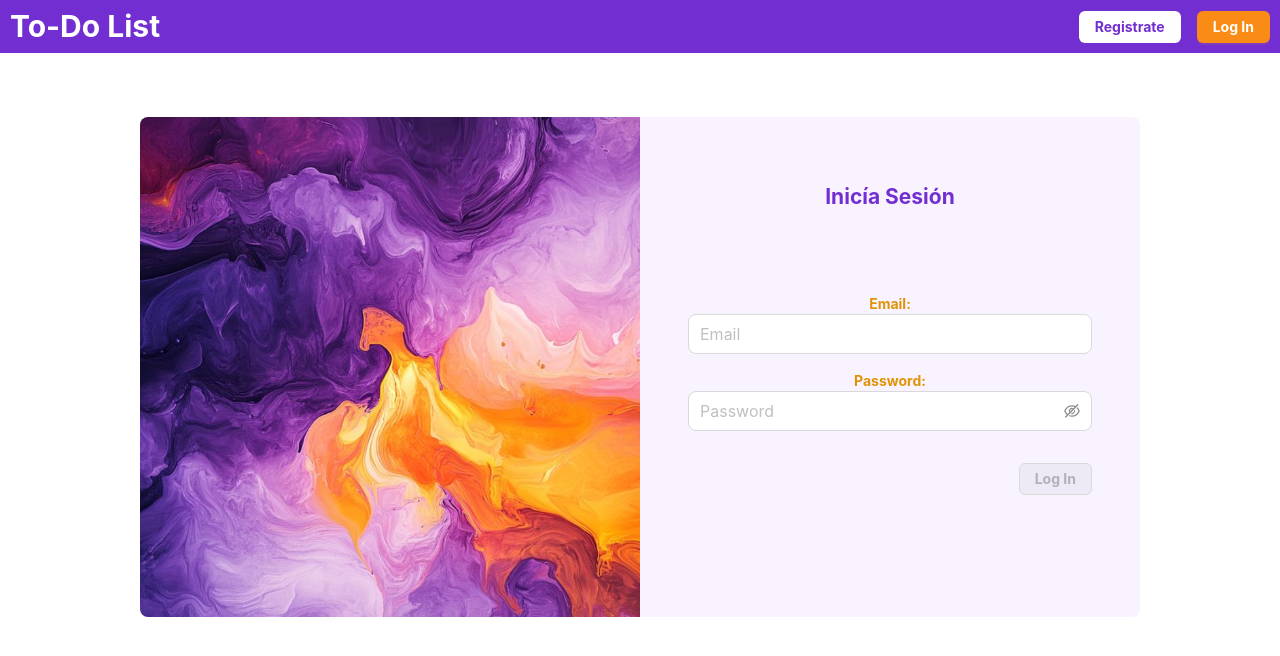
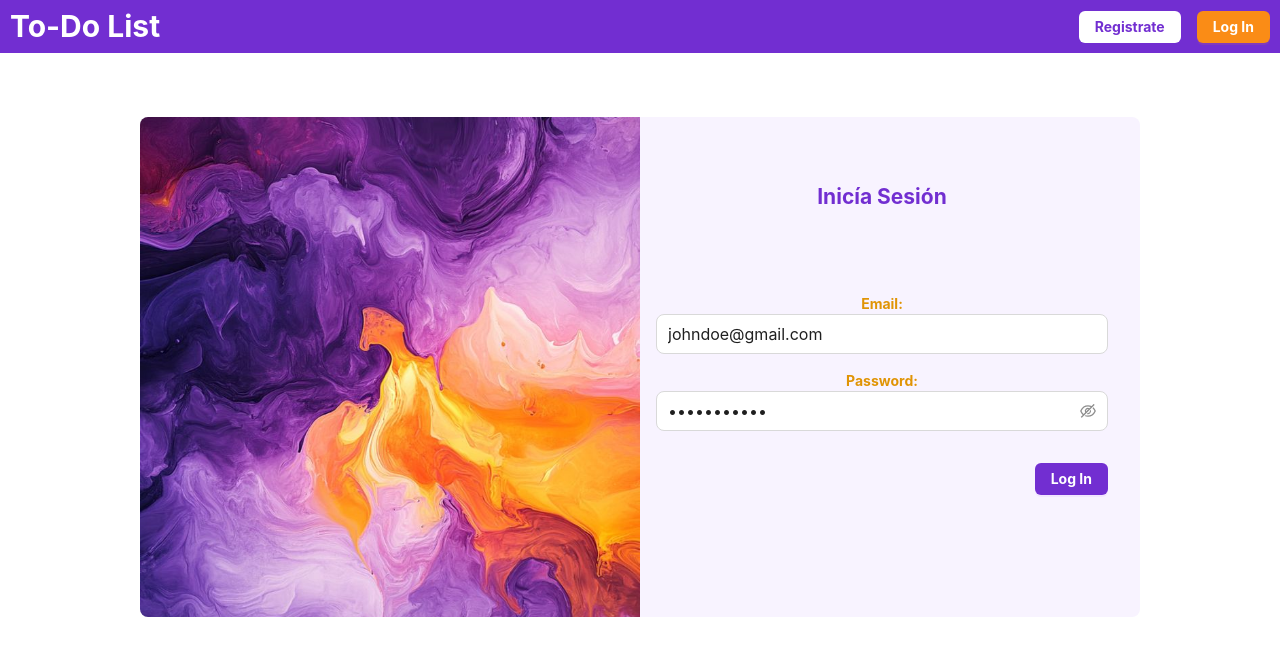
Before and after one commit to DiegoSofttek/myApp, a React (Vite) app: page /login in a window 1280 px wide. Shown: the top 656 px of the page. Built offline with nearby package versions, Linux system fonts and the light colour scheme; no server answers.

Commit message:
Auto-fix: visually verified resolution for issue-login-screen-where-is-03 (partial progress on: issue-login-screen-where-is-01, issue-login-screen-where-is-02, issue-login-screen-where-is-06)

```diff
--- a/src/App.css
+++ b/src/App.css
@@ -129,8 +129,8 @@ html body{
 }
 @media(min-width: 768px){
   .auth-fields{
-    width: 50%;
-    margin: 4rem 3rem;
+    width: 100%;
+    margin: 4rem 2rem 4rem 1rem;
   }
   .auth-fields h2{
     margin-bottom: 5rem;
--- a/src/components/Login.jsx
+++ b/src/components/Login.jsx
@@ -9,8 +9,8 @@ export default function Login() {
     const {user} = useAuth();
     const navigate = useNavigate();
 
-    const [userName, setUserName] = useState('');
-    const [password, setPassword] = useState('');
+    const [userName, setUserName] = useState('johndoe@gmail.com');
+    const [password, setPassword] = useState('password123');
     const [error, setError] = useState('');
 
     const changeUserName = (inputValue) => {
@@ -96,7 +96,6 @@ export default function Login() {
               color='purple'
               variant='solid'
               style={{fontWeight: 'bold'}}
-              disabled={!userName || !password}
             >Log In</Button>
           </div>
         </Col>
```
